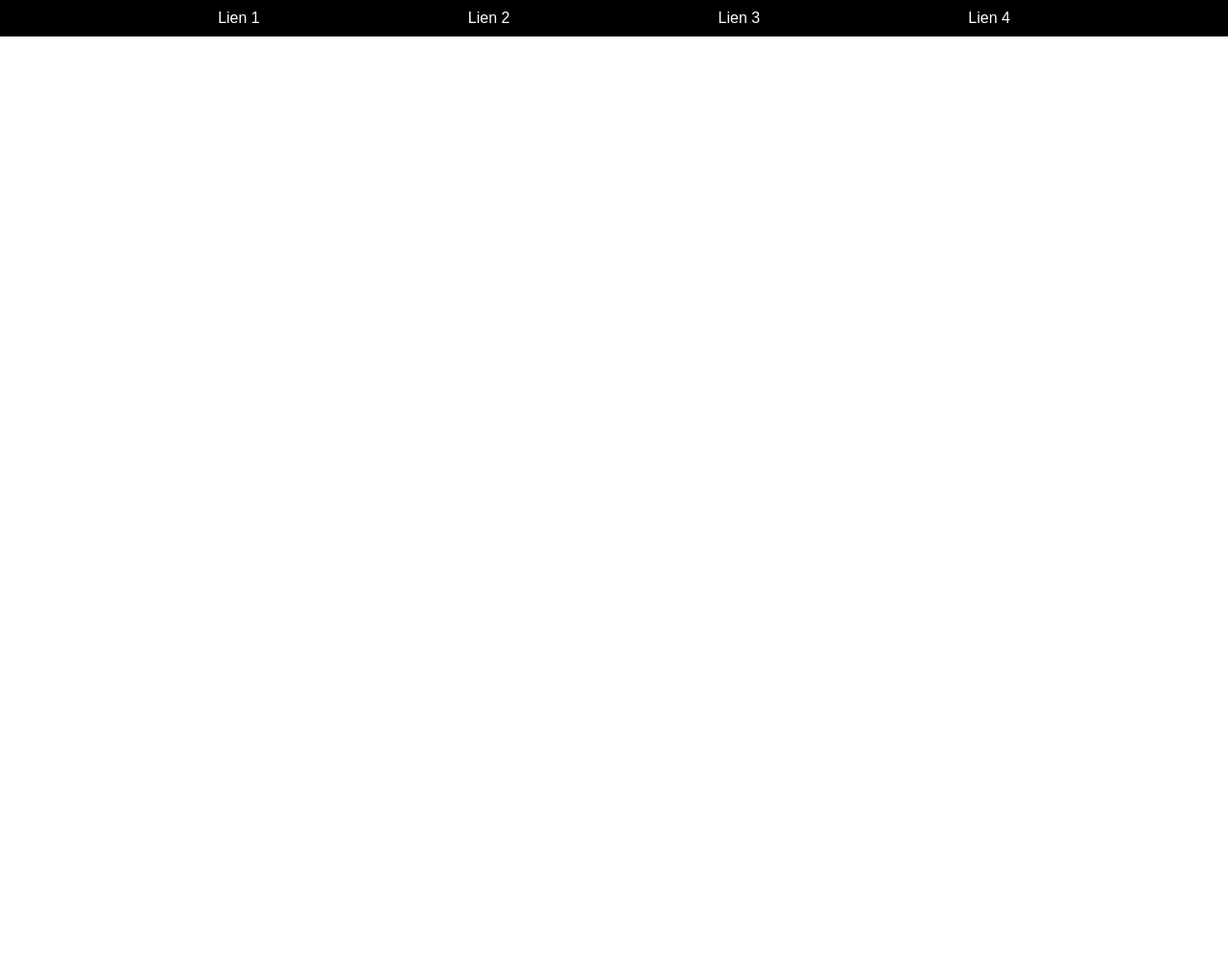
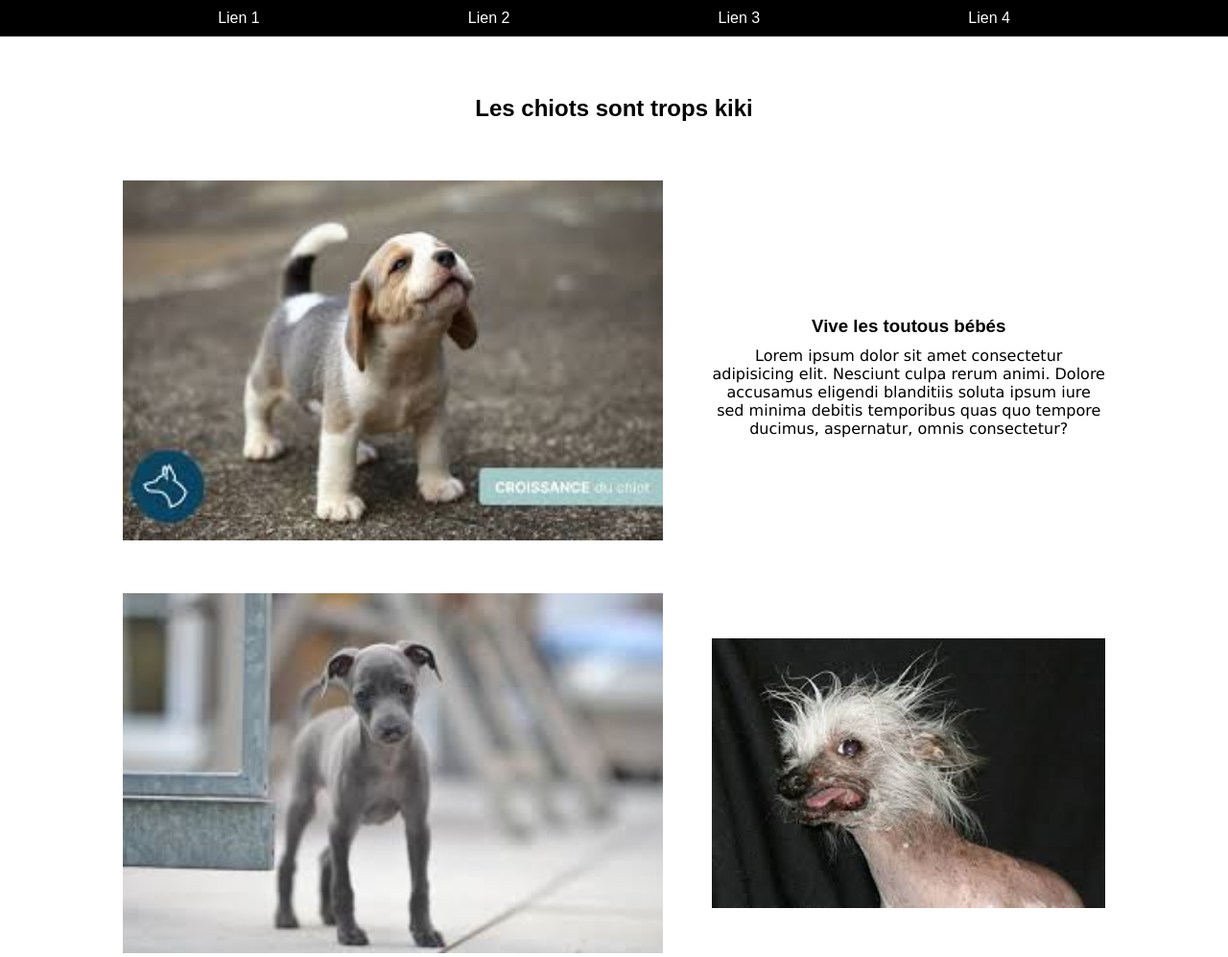
Before and after one commit to alexandreavenati/exercice1, a plain HTML site: page index.html in a window 1280 px wide. Shown: the whole page at 96% size. Before the commit the page ends 800 px from the top, so only its background shows below. Drawn offline with Linux system fonts and the light colour scheme.

Commit message:
Initialisation du main du projet

```diff
--- a/css/style.css
+++ b/css/style.css
@@ -2,6 +2,10 @@
     margin: 0;
     padding: 0;
     box-sizing: border-box;
+}
+
+img {
+    width: 100%;
 }
 
 header {
@@ -25,3 +29,48 @@ a {
 a:hover {
     text-decoration: underline;
 }
+
+.container {
+    width: 80%;
+    margin: auto;
+}
+
+h2,
+h3 {
+    font-family: Arial, Helvetica, sans-serif;
+    padding: 10px;
+    text-align: center;
+    margin-top: 5%;
+}
+
+p {
+    text-align: center;
+    font-family: 'Lucida Sans', 'Lucida Sans Regular', 'Lucida Grande', 'Lucida Sans Unicode', Geneva, Verdana, sans-serif;
+}
+
+article {
+    display: flex;
+    justify-content: space-between;
+    align-items: center;
+    flex-wrap: wrap;
+}
+
+div {
+    margin-top: 5%;
+}
+
+article div {
+    transition: all 1s ease;
+}
+
+article div:first-of-type, article div:nth-of-type(3) {
+    width: 55%;
+}
+
+article div:nth-of-type(2), article div:last-of-type {
+    width: 40%;
+}
+
+article div img:hover {
+    transform: scale(1.1);
+}
--- a/index.html
+++ b/index.html
@@ -20,8 +20,26 @@
         </nav>
     </header>
 
+    <main class="container">
+        <section>
+            <h2>Les chiots sont trops kiki</h2>
+            <article>
 
-<script src="js/main.js"></script>
+                <div><img src="img/chiot1.jpg" alt="image d'un chiot"></div>
+                <div>
+                    <h3>Vive les toutous bébés</h3>
+                    <p>Lorem ipsum dolor sit amet consectetur adipisicing elit. Nesciunt culpa rerum animi. Dolore
+                        accusamus eligendi blanditiis soluta ipsum iure sed minima debitis temporibus quas quo tempore
+                        ducimus, aspernatur, omnis consectetur?</p>
+                </div>
+                <div><img src="img/chiot4.jpg" alt="image d'un chiot moins mignon"></div>
+                <div><img src="img/chiotdégueu1.jpg" alt="image horrifique"></div>
+            </article>
+        </section>
+    </main>
+
+
+    <script src="js/main.js"></script>
 </body>
 
 </html>
```
Also changed, not shown: img/chiot1.jpg (added), img/chiot2.jpg (added), img/chiot3.jpg (added), img/chiot4.jpg (added), img/chiotdégueu1.jpg (added), img/chiotdégueu2.jpg (added).
